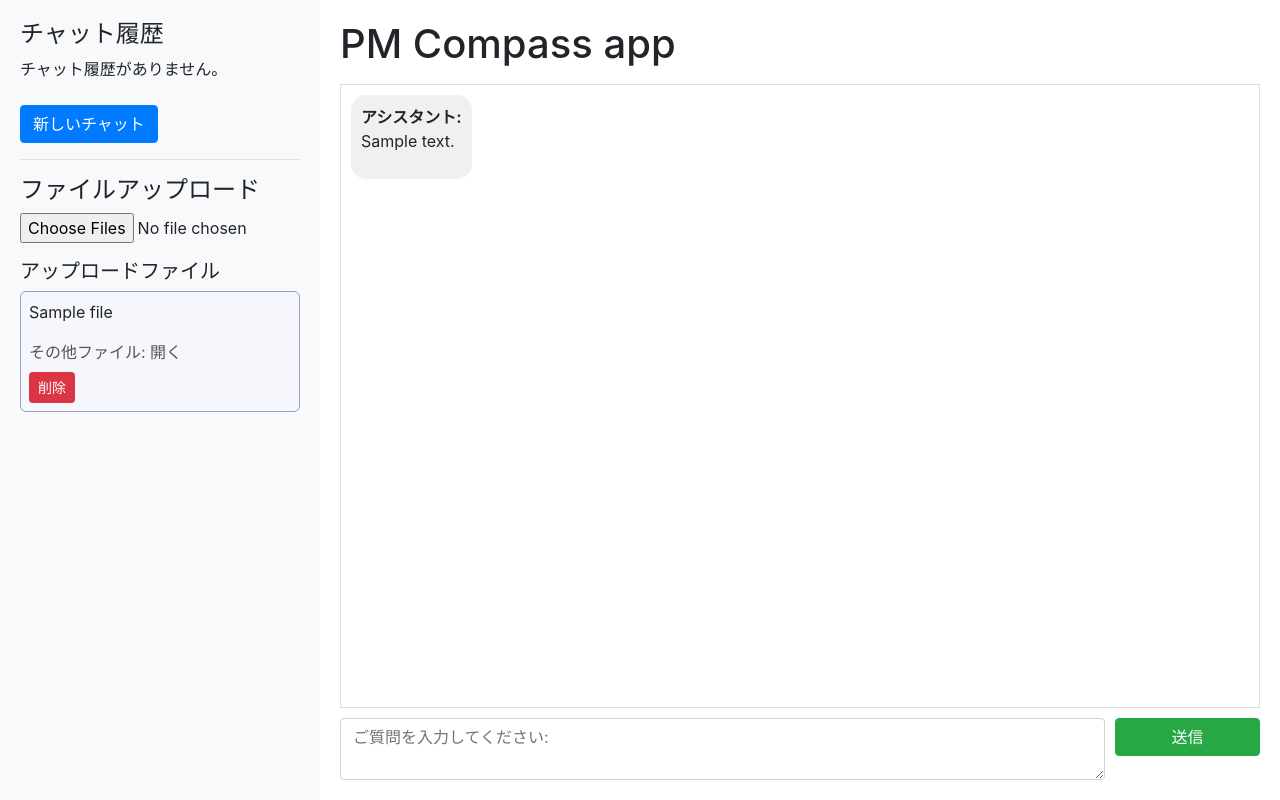
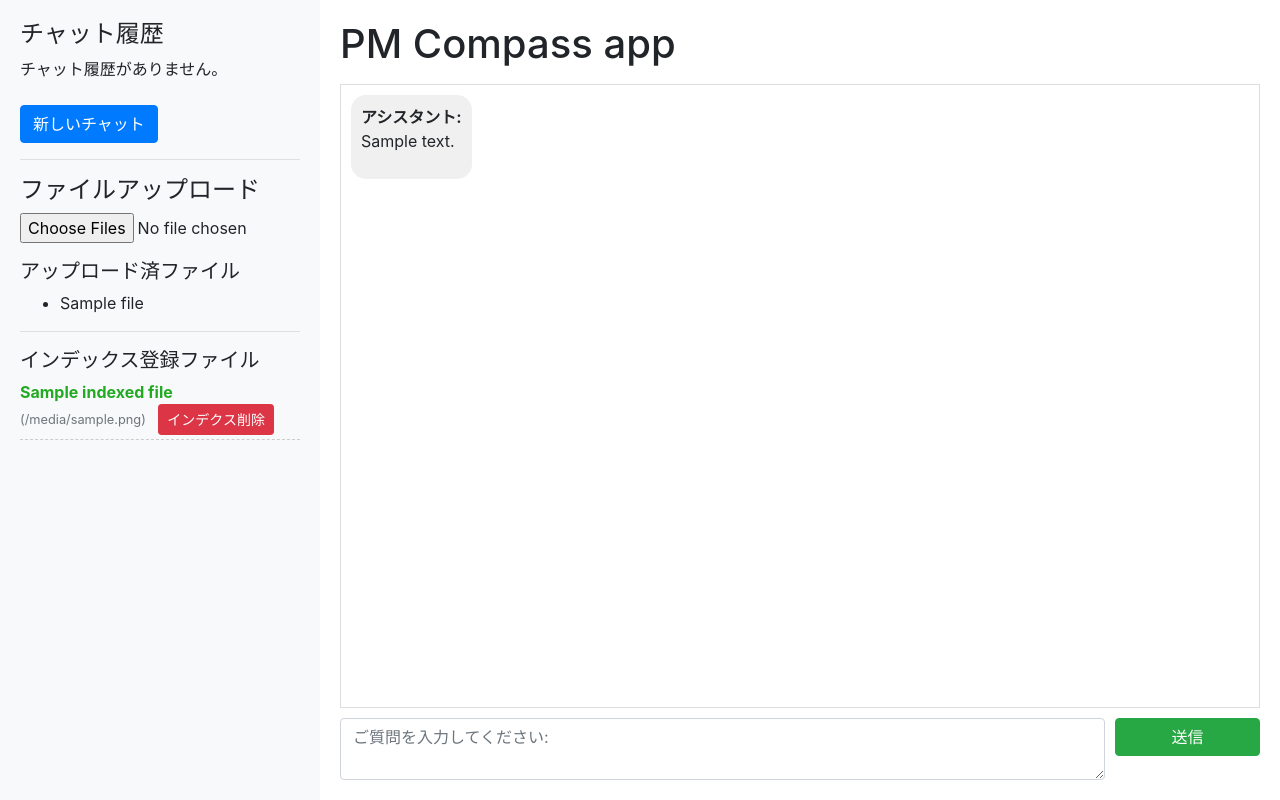
Before and after one commit to naoya-iwagami/Drawing-Management, a Flask app: template templates/index.html in a window 1280 px wide. Run offline with Flask 3, Linux system fonts and the light colour scheme; the template is opened without the code that fills it: most values are stand-ins (such as "Sample title", 1, 10 or a date in 2020); some libraries are stand-ins or nearby versions.

Commit message:
インデクス削除可能

```diff
--- a/app.py
+++ b/app.py
@@ -48,8 +48,8 @@ file_container_client = blob_service_client.get_container_client(file_container_
 lock = threading.Lock()
 
 SYSTEM_MESSAGE = "図面や機器リスト（PDF, DWG, Excel形式等）のファイル管理を、専門的ルールや煩雑な作業なしに、「誰でも簡単に」「正確で迅速に」できるようにしたい。"
+ALLOWED_EXTENSIONS = {'jpg','jpeg','png','gif','pdf','dwg','xls','xlsx'}
 
-ALLOWED_EXTENSIONS = {'jpg','jpeg','png','gif','pdf','dwg','xls','xlsx'}
 def allowed_file(filename):
     return '.' in filename and filename.rsplit('.', 1)[1].lower() in ALLOWED_EXTENSIONS
 
@@ -155,6 +155,26 @@ def start_new_chat():
     session["main_chat_messages"] = []
     session.modified = True
 
+def get_indexed_files():
+    index_name = "index_drawing_management"
+    search_client = SearchClient(
+        endpoint=search_service_endpoint,
+        index_name=index_name,
+        credential=AzureKeyCredential(search_service_key),
+        transport=transport
+    )
+    results = search_client.search("*", select="id,filepath,title,category,url")
+    files = []
+    for r in results:
+        files.append({
+            "id": r["id"],
+            "filepath": r.get("filepath", ""),
+            "title": r.get("title", r.get("filepath", "")),
+            "category": r.get("category", ""),
+            "url": r.get("url", "")
+        })
+    return files
+
 @app.route('/', methods=['GET', 'POST'])
 def index():
     get_authenticated_user()
@@ -208,7 +228,6 @@ def index():
                     if file and allowed_file(file.filename):
                         try:
                             filename = secure_filename(file.filename)
-                            # --- ここで重複チェック ---
                             blob_client = file_container_client.get_blob_client(filename)
                             if blob_client.exists():
                                 flash(f"「{filename}」は既に存在します。ファイル名を変更してアップロードしてください。", "error")
@@ -226,32 +245,15 @@ def index():
                 session["file_filenames"] = file_filenames
                 session.modified = True
             return redirect(url_for('index'))
-        if 'delete_file' in request.form:
-            delete_filename = request.form.get("delete_file")
-            file_filenames = session.get("file_filenames", [])
-            file_filenames = [name for name in file_filenames if name != delete_filename]
-            blob_client = file_container_client.get_blob_client(delete_filename)
-            try:
-                blob_client.delete_blob()
-            except Exception as e:
-                print("ファイル削除エラー:", e)
-            session["file_filenames"] = file_filenames
-            session.modified = True
-            return redirect(url_for('index'))
 
     chat_history = session.get("main_chat_messages", [])
     sidebar_messages = session.get("sidebar_messages", [])
     file_filenames = session.get("file_filenames", [])
-    files = []
-    for filename in file_filenames:
-        blob_client = file_container_client.get_blob_client(filename)
-        file_url = generate_sas_url(blob_client, filename)
-        files.append({'name': filename, 'url': file_url})
-
+    files = [{"name": filename} for filename in file_filenames]
     max_displayed_history = 6
     max_total_history = 50
     show_all_history = session.get("show_all_history", False)
-
+    indexed_files = get_indexed_files()
     return render_template(
         'index.html',
         chat_history=chat_history,
@@ -260,7 +262,8 @@ def index():
         show_all_history=show_all_history,
         max_displayed_history=max_displayed_history,
         max_total_history=max_total_history,
-        session=session
+        session=session,
+        indexed_files=indexed_files
     )
 
 def index_file_content_to_search(filename, file_url, ext):
@@ -299,7 +302,6 @@ def index_file_content_to_search(filename, file_url, ext):
                 category = "不明"
         elif ext in ['xls', 'xlsx']:
             from io import BytesIO
-            import pandas as pd
             blob_bytes = blob_client.download_blob().readall()
             excel_stream = BytesIO(blob_bytes)
             dfs = pd.read_excel(excel_stream, sheet_name=None)
@@ -339,7 +341,7 @@ def index_file_content_to_search(filename, file_url, ext):
         doc = {
             "id": str(uuid.uuid4()),
             "title": title or filename,
-            "content": extracted_text or summary or "",  # 全文を保存
+            "content": extracted_text or summary or "",
             "category": category,
             "filepath": filename,
             "url": file_url
@@ -347,6 +349,35 @@ def index_file_content_to_search(filename, file_url, ext):
         search_client.upload_documents([doc])
     except Exception as e:
         print(f"Search登録エラー: {e}")
+
+@app.route("/delete_index_file", methods=["POST"])
+def delete_index_file():
+    index_id = request.form.get("index_id")
+    filepath = request.form.get("filepath")
+    try:
+        search_client = SearchClient(
+            endpoint=search_service_endpoint,
+            index_name="index_drawing_management",
+            credential=AzureKeyCredential(search_service_key),
+            transport=transport
+        )
+        search_client.delete_documents(documents=[{"id": index_id}])
+    except Exception as e:
+        flash(f"インデックス削除エラー: {e}", "error")
+    # Blobも削除
+    try:
+        blob_client = file_container_client.get_blob_client(filepath)
+        blob_client.delete_blob()
+    except Exception as e:
+        flash(f"Blobファイル削除エラー（インデックスは削除済）: {e}", "error")
+    flash(f"インデックス・ファイルの削除が完了しました。", "info")
+    return redirect(url_for("index"))
+
+# インデックスの一覧を取得するAPI (Ajax用)
+@app.route('/indexed_files', methods=['GET'])
+def ajax_list_indexed_files():
+    files = get_indexed_files()
+    return jsonify(files)
 
 @app.route('/send_message', methods=['POST'])
 def send_message():
@@ -367,7 +398,6 @@ def send_message():
         last2_ai = [m["content"] for m in messages if m["role"] == "assistant"][-2:]
         search_chunks = last2_user + last2_ai + [prompt]
         search_query = "\n".join(search_chunks)
-
         index_name = "index_drawing_management"
         search_client = SearchClient(
             endpoint=search_service_endpoint,
--- a/static/styles.css
+++ b/static/styles.css
@@ -25,7 +25,6 @@ html, body {
   overflow-x: hidden;
 }
 
-/* メインコンテンツ全体を縦に並べる flexbox */
 .main-content {
   padding: 20px;
   display: flex;
@@ -39,7 +38,6 @@ html, body {
   margin-bottom: 10px;
 }
 
-/* チャット表示領域は残りを全部使って縦スクロール */
 .chat-box {
   flex: 1 1 auto;
   border: 1px solid #ddd;
@@ -49,13 +47,11 @@ html, body {
   overflow-x: hidden;
 }
 
-/* 入力欄は一番下に固定 */
 .chat-input {
   flex: 0 0 auto;
   margin-top: 10px;
 }
 
-/* メッセージバブル */
 .message-container {
   display: flex;
   margin-bottom: 15px;
@@ -80,29 +76,31 @@ html, body {
   background-color: #f1f0f0;
 }
 
-/* チャット履歴・ファイルリストなどサイドバー用 */
 .chat-history {
   padding-left: 0;
   list-style: none;
   margin: 0 0 1em 0;
 }
 
-.uploaded-file {
-  background: #f6f6fd;
-  border: 1px solid #99c;
-  border-radius: 6px;
-  margin-bottom: 12px;
-  padding: 8px;
-  word-break: break-all;
+.indexed-file-list {
+  list-style: none;
+  padding-left: 0;
+  margin: 0;
 }
-.uploaded-file img {
-  max-width: 100%;
-  border-radius: 4px;
-  margin-bottom: 5px;
+.indexed-file-item {
+  margin-bottom: 8px;
+  padding-bottom: 4px;
+  border-bottom: 1px dashed #ccc;
 }
-
-.uploaded-file span {
-  color: #555;
+.indexed-file-item strong {
+  color: #2a2;
+}
+.indexed-file-item small {
+  font-size: 80%;
+}
+.indexed-file-item form {
+  display: inline;
+  margin-left: 4px;
 }
 
 .assistant-message table {
@@ -125,7 +123,6 @@ html, body {
   border-radius: 4px;
 }
 
-/* ボタン類 */
 .sidebar-button {
   width: 100%;
   text-align: left;
@@ -136,7 +133,6 @@ html, body {
 .btn-link.sidebar-button {
   color: #007bff;
 }
-/* for older Bootstrap support */
 .btn-link.sidebar-button:hover, .sidebar-button:focus {
   color: #0056b3;
   text-decoration: underline;
--- a/templates/index.html
+++ b/templates/index.html
@@ -3,28 +3,19 @@
 <head>
   <meta charset="UTF-8">
   <title>PM Compass app</title>
-  <link rel="stylesheet"
-        href="https://maxcdn.bootstrapcdn.com/bootstrap/4.5.2/css/bootstrap.min.css">
-  <link rel="stylesheet"
-        href="{{ url_for('static', filename='styles.css') }}">
+  <link rel="stylesheet" href="https://maxcdn.bootstrapcdn.com/bootstrap/4.5.2/css/bootstrap.min.css">
+  <link rel="stylesheet" href="{{ url_for('static', filename='styles.css') }}">
   <style>
-    #loadingInline {
-      display: none;
-      align-items: center;
-    }
-    #loadingInline .loading-text {
-      font-size: 1rem;
-      color: #333;
-      margin-left: 0.5em;
-    }
+    #loadingInline { display: none; align-items: center; }
+    #loadingInline .loading-text { font-size: 1rem; color: #333; margin-left: 0.5em; }
   </style>
 </head>
 <body>
 <div class="container-fluid">
   <div class="row">
+
     <!-- サイドバー -->
     <div class="col-md-3 sidebar">
-        <!-- チャット履歴見出し -->
       <h4>チャット履歴</h4>
       <ul class="chat-history">
         {% if chat_sessions %}
@@ -37,8 +28,7 @@
           {% for chat in display_sessions %}
             <li>
               <form method="POST">
-                  <input type="hidden" name="select_chat"
-                         value="{{ chat.session_id }}">
+                <input type="hidden" name="select_chat" value="{{ chat.session_id }}">
                 <button type="submit" class="btn btn-link sidebar-button">
                   {{ chat.first_assistant_message[:10] }}
                   {% if chat.first_assistant_message|length > 10 %}…{% endif %}
@@ -52,57 +42,53 @@
       </ul>
       {% if chat_sessions|length > max_displayed_history %}
       <form method="POST">
-          <button type="submit" name="toggle_history"
-                  class="btn btn-secondary">
+        <button type="submit" name="toggle_history" class="btn btn-secondary">
           {{ '少なく表示' if show_all_history else 'もっと見る' }}
         </button>
       </form>
       {% endif %}
       <form method="POST">
-          <button type="submit" name="new_chat" value="true"
-                  class="btn btn-primary mt-2">新しいチャット</button>
+        <button type="submit" name="new_chat" value="true" class="btn btn-primary mt-2">新しいチャット</button>
       </form>
       <hr>
       <h4>ファイルアップロード</h4>
-        <form method="POST" enctype="multipart/form-data">
+      <form method="POST" enctype="multipart/form-data" id="uploadForm">
         <div class="form-group">
-            <input type="file" name="files" multiple
-                   class="form-control-file"
+          <input type="file" name="files" multiple class="form-control-file"
                  accept=".jpg,.jpeg,.png,.gif,.pdf,.dwg,.xls,.xlsx"
-                   onchange="this.form.submit()">
+                 onchange="document.getElementById('uploadForm').submit();">
           <input type="hidden" name="upload_files" value="1">
         </div>
       </form>
       {% if files %}
-          <h5>アップロードファイル</h5>
+        <h5>アップロード済ファイル</h5>
+        <ul>
         {% for file in files %}
-            <div class="uploaded-file">
-              <p>{{ file.name }}</p>
-              <a href="{{ file.url }}" target="_blank" rel="noopener">
-                  {% if file.name.endswith('.jpg') or file.name.endswith('.jpeg') or file.name.endswith('.png') or file.name.endswith('.gif') %}
-                    <img src="{{ file.url }}" alt="{{ file.name }}" width="100%">
-                  {% elif file.name.endswith('.pdf') %}
-                    <span>PDFファイル: 開く</span>
-                  {% elif file.name.endswith('.dwg') %}
-                    <span>DWGファイル: 開く</span>
-                  {% elif file.name.endswith('.xls') or file.name.endswith('.xlsx') %}
-                    <span>Excelファイル: 開く</span>
+          <li>{{ file.name }}</li>
+        {% endfor %}
+        </ul>
+      {% endif %}
+      <hr>
+      <h5>インデックス登録ファイル</h5>
+      <ul class="indexed-file-list" id="indexedFileList">
+        {% if indexed_files %}
+          {% for f in indexed_files %}
+            <li class="indexed-file-item">
+              <span title="{{ f.category }}"><strong>{{ f.title }}</strong></span>
+              <small class="text-muted"> ({{ f.filepath }})</small>
+              <form class="d-inline" style="display:inline;" method="POST" action="{{ url_for('delete_index_file') }}" onsubmit="setTimeout(refreshIndexedFileList,500);">
+                <input type="hidden" name="index_id" value="{{ f.id }}">
+                <input type="hidden" name="filepath" value="{{ f.filepath }}">
+                <button type="submit" class="btn btn-danger btn-sm ml-1">インデクス削除</button>
+              </form>
+            </li>
+          {% endfor %}
         {% else %}
-                    <span>その他ファイル: 開く</span>
+          <li>インデックスファイルなし</li>
         {% endif %}
-              </a>
-              <form method="post">
-                <input type="hidden" name="delete_file"
-                       value="{{ file.name }}">
-                <button type="submit"
-                        class="btn btn-danger btn-sm mt-2">
-                  削除
-                </button>
-              </form>
+      </ul>
     </div>
-          {% endfor %}
-        {% endif %}
-      </div>
+
     <!-- メインコンテンツ -->
     <div class="col-md-9 main-content">
       <div id="mainHeader" class="d-flex align-items-center justify-content-between mb-3">
@@ -159,7 +145,7 @@
 </div>
 <script>
 document.addEventListener('DOMContentLoaded', function() {
-    // --- チャット入力欄の一時保存・復元 ---
+  // チャット入力欄の一時保存・復元
   const promptTextarea = document.getElementById('promptTextarea');
   if (sessionStorage.getItem('chat_input')) {
     promptTextarea.value = sessionStorage.getItem('chat_input');
@@ -211,13 +197,8 @@
     });
   }
 
-    function showLoading() {
-      loadingInline.style.display = 'flex';
-    }
-    function hideLoading() {
-      loadingInline.style.display = 'none';
-    }
-
+  function showLoading() { loadingInline.style.display = 'flex'; }
+  function hideLoading() { loadingInline.style.display = 'none'; }
   hideLoading();
 
   chatForm.addEventListener('submit', e => {
@@ -254,6 +235,42 @@
   });
 
   scrollChatToBottom();
+
+  // ----- ここから「インデックス登録ファイル」自動リフレッシュロジック -----
+  window.refreshIndexedFileList = function() {
+    // 0.5秒遅延で呼ぶことを前提にしている（フォーム送信完了後）
+    fetch('/indexed_files')
+      .then(r => r.json())
+      .then(files => {
+        const ul = document.getElementById('indexedFileList');
+        ul.innerHTML = '';
+        if(files.length===0) {
+          ul.innerHTML = '<li>インデックスファイルなし</li>';
+        } else {
+          files.forEach(f => {
+            let li = document.createElement('li');
+            li.className = "indexed-file-item";
+            li.innerHTML = `<span title="${f.category}"><strong>${f.title}</strong></span>
+            <small class="text-muted"> (${f.filepath})</small>
+            <form class="d-inline" style="display:inline;" method="POST" action="/delete_index_file" onsubmit="setTimeout(refreshIndexedFileList,500);">
+              <input type="hidden" name="index_id" value="${f.id}">
+              <input type="hidden" name="filepath" value="${f.filepath}">
+              <button type="submit" class="btn btn-danger btn-sm ml-1">インデクス削除</button>
+            </form>`;
+            ul.appendChild(li);
+          });
+        }
+      });
+  };
+
+  // ファイルアップロード後に自動でリフレッシュ
+  const uploadForm = document.getElementById('uploadForm');
+  if(uploadForm) {
+    uploadForm.addEventListener('submit',function(){
+      setTimeout(refreshIndexedFileList,1000); // 1秒遅れで反映
+    });
+  }
+
 });
 </script>
 </body>
```
Lines whose indentation alone changed are shown as unchanged.
